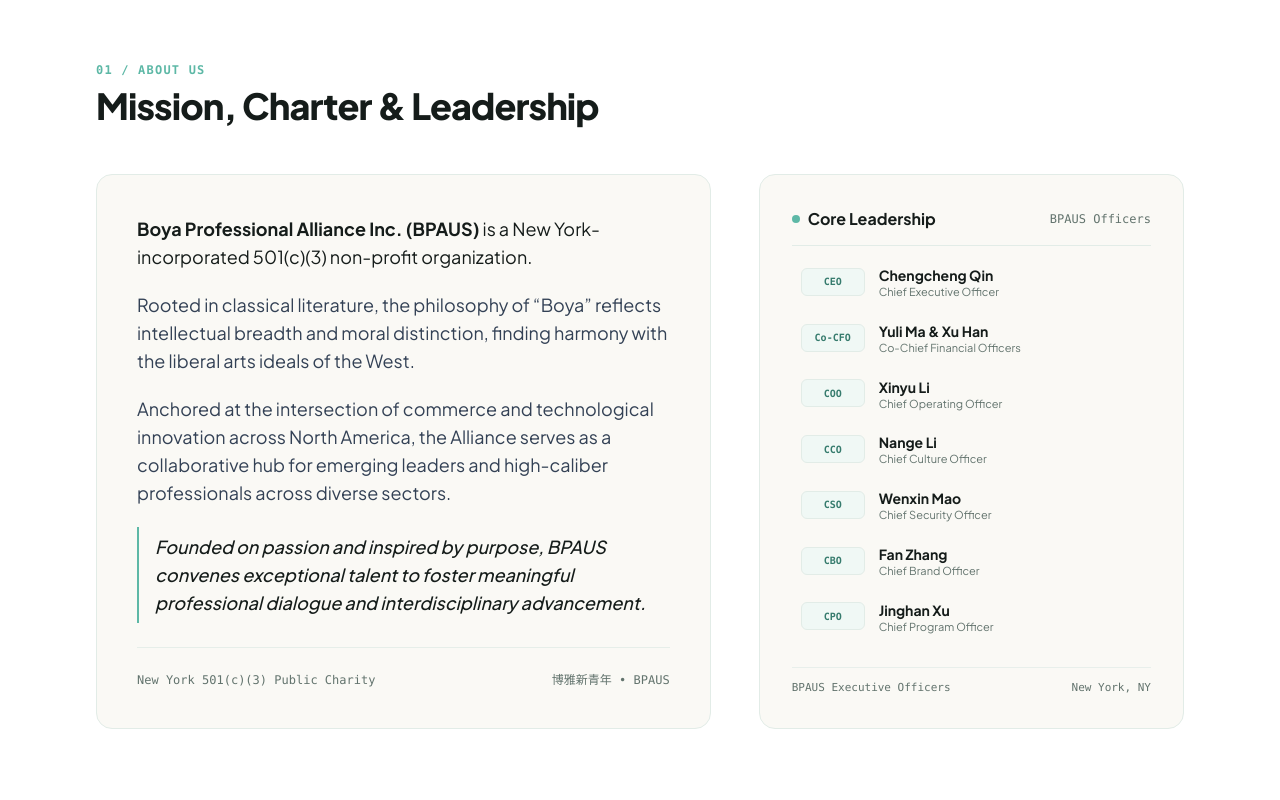
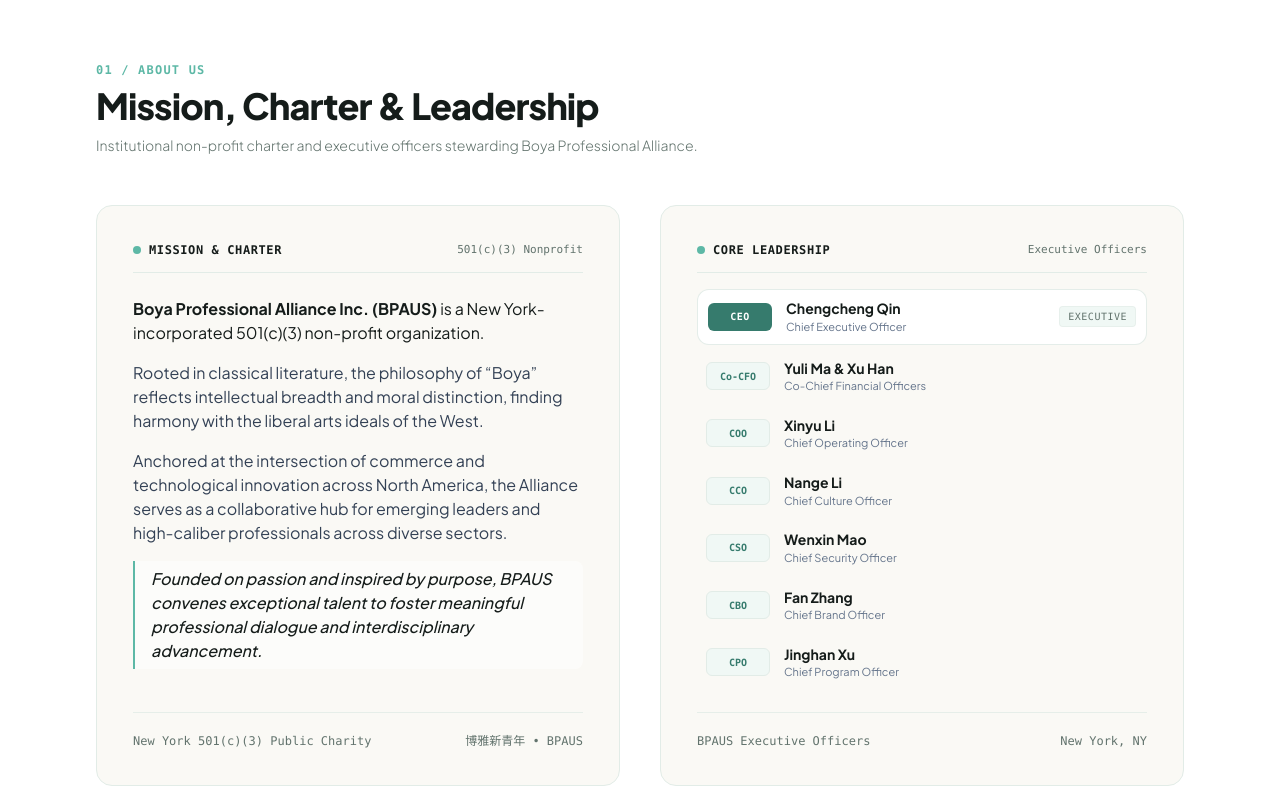
Before and after one commit to bpausinc/bpausinc.github.io, a plain HTML site: page index.html in a window 1280 px wide. Shown: the part 820-1620 px from the top of the page. Drawn offline with nearby package versions, Linux system fonts and the light colour scheme; a web font is replaced by a local one.

Commit message:
Deploy index.html for Boya Professional Alliance website

```diff
--- a/index.html
+++ b/index.html
@@ -166,19 +166,31 @@
     <!-- ========================================== -->
     <!-- 1. ABOUT US                                -->
     <!-- ========================================== -->
-    <section id="about" class="py-24 bg-white border-b border-berggruen-border">
+    <section id="about" class="py-20 lg:py-24 bg-white border-b border-berggruen-border">
       <div class="max-w-6xl mx-auto px-6 lg:px-8">
 
-        <div class="max-w-2xl mb-12">
+        <div class="max-w-3xl mb-12">
           <div class="text-xs font-mono font-bold uppercase tracking-widest text-berggruen-blue mb-2">01 / About Us</div>
           <h2 class="text-3xl sm:text-4xl font-extrabold text-berggruen-ink tracking-tight">Mission, Charter &amp; Leadership</h2>
+          <p class="text-sm text-berggruen-muted mt-2 font-light leading-relaxed">
+            Institutional non-profit charter and executive officers stewarding Boya Professional Alliance.
+          </p>
         </div>
 
-        <div class="grid grid-cols-1 lg:grid-cols-12 gap-8 lg:gap-12 items-stretch">
+        <div class="grid grid-cols-1 lg:grid-cols-2 gap-8 lg:gap-10 items-stretch">
 
-          <!-- Official Charter Card (Exact text word-for-word) -->
-          <div class="lg:col-span-7 bg-[#FAF9F5] p-8 sm:p-10 rounded-2xl border border-berggruen-border shadow-xs flex flex-col justify-between">
-            <div class="text-berggruen-ink text-base sm:text-lg leading-relaxed space-y-5 font-normal">
+          <!-- Left: Official Charter Card (Exact text word-for-word) -->
+          <div class="bg-[#FAF9F5] p-7 sm:p-9 rounded-2xl border border-berggruen-border shadow-xs flex flex-col justify-between">
+            <div>
+              <div class="flex items-center justify-between pb-3.5 mb-6 border-b border-berggruen-border">
+                <div class="flex items-center gap-2">
+                  <span class="w-2 h-2 rounded-full bg-berggruen-blue"></span>
+                  <h3 class="text-xs font-mono font-bold uppercase tracking-wider text-berggruen-ink">Mission &amp; Charter</h3>
+                </div>
+                <span class="text-[11px] font-mono text-berggruen-muted">501(c)(3) Nonprofit</span>
+              </div>
+
+              <div class="text-berggruen-ink text-[15px] sm:text-base leading-relaxed space-y-4 font-normal">
                 <p>
                   <strong class="font-bold text-berggruen-ink">Boya Professional Alliance Inc. (BPAUS)</strong> is a New York-incorporated 501(c)(3) non-profit organization.
                 </p>
@@ -188,108 +200,117 @@
                 <p class="text-slate-700">
                   Anchored at the intersection of commerce and technological innovation across North America, the Alliance serves as a collaborative hub for emerging leaders and high-caliber professionals across diverse sectors.
                 </p>
-              <p class="text-berggruen-ink italic border-l-2 border-berggruen-blue pl-4 py-1.5 font-medium">
+                <p class="text-berggruen-ink italic border-l-2 border-berggruen-blue pl-4 py-1.5 font-medium bg-white/50 rounded-r-lg">
                   Founded on passion and inspired by purpose, BPAUS convenes exceptional talent to foster meaningful professional dialogue and interdisciplinary advancement.
                 </p>
               </div>
-            <div class="pt-6 mt-6 border-t border-berggruen-border/80 flex flex-wrap items-center justify-between text-xs text-berggruen-muted font-mono">
+            </div>
+
+            <div class="pt-5 mt-6 border-t border-berggruen-border/80 flex flex-wrap items-center justify-between text-xs text-berggruen-muted font-mono">
               <span>New York 501(c)(3) Public Charity</span>
               <span>博雅新青年 &bull; BPAUS</span>
             </div>
           </div>
 
           <!-- Right: Core Leadership (Refined Executive Directory) -->
-          <div class="lg:col-span-5 bg-[#FAF9F5] p-6 sm:p-8 rounded-2xl border border-berggruen-border shadow-xs flex flex-col justify-between">
+          <div class="bg-[#FAF9F5] p-7 sm:p-9 rounded-2xl border border-berggruen-border shadow-xs flex flex-col justify-between">
             <div>
-              <div class="flex items-center justify-between pb-3.5 mb-2.5 border-b border-berggruen-border">
+              <div class="flex items-center justify-between pb-3.5 mb-4 border-b border-berggruen-border">
                 <div class="flex items-center gap-2">
                   <span class="w-2 h-2 rounded-full bg-berggruen-blue"></span>
-                  <h3 class="text-base font-bold text-berggruen-ink">Core Leadership</h3>
+                  <h3 class="text-xs font-mono font-bold uppercase tracking-wider text-berggruen-ink">Core Leadership</h3>
                 </div>
-                <span class="text-xs font-mono text-berggruen-muted font-medium">BPAUS Officers</span>
+                <span class="text-[11px] font-mono text-berggruen-muted">Executive Officers</span>
               </div>
 
-              <div class="space-y-1">
-                <!-- CEO -->
-                <div class="flex items-center gap-3.5 p-2 rounded-xl hover:bg-white transition-all group border border-transparent hover:border-berggruen-border/80">
-                  <div class="w-16 h-7 rounded-md bg-berggruen-softmint border border-berggruen-border flex items-center justify-center text-[10px] font-mono font-bold text-berggruen-darkblue shrink-0 group-hover:bg-berggruen-blue group-hover:text-white group-hover:border-berggruen-blue transition-colors">
+              <!-- Executive Roster List -->
+              <div class="space-y-1.5">
+
+                <!-- CEO (Featured Anchor) -->
+                <div class="flex items-center gap-3.5 p-2.5 rounded-xl bg-white border border-berggruen-border/90 shadow-2xs group hover:border-berggruen-blue/60 transition-all">
+                  <div class="w-16 h-7 rounded-md bg-berggruen-darkblue text-white flex items-center justify-center text-[10px] font-mono font-bold tracking-wider shrink-0 shadow-2xs group-hover:bg-berggruen-blue transition-colors">
                     CEO
                   </div>
-                  <div class="min-w-0">
-                    <div class="text-sm font-bold text-berggruen-ink group-hover:text-berggruen-blue transition-colors">Chengcheng Qin</div>
-                    <div class="text-[11px] text-berggruen-muted font-normal leading-tight">Chief Executive Officer</div>
+                  <div class="min-w-0 flex-1">
+                    <div class="text-[14px] font-bold text-berggruen-ink group-hover:text-berggruen-darkblue transition-colors leading-tight">Chengcheng Qin</div>
+                    <div class="text-[11px] text-slate-500 font-normal leading-tight mt-0.5">Chief Executive Officer</div>
                   </div>
+                  <span class="hidden sm:inline-block text-[10px] font-mono text-berggruen-muted uppercase tracking-wider bg-berggruen-softmint px-2 py-0.5 rounded border border-berggruen-border/60">
+                    Executive
+                  </span>
                 </div>
 
                 <!-- Co-CFO -->
-                <div class="flex items-center gap-3.5 p-2 rounded-xl hover:bg-white transition-all group border border-transparent hover:border-berggruen-border/80">
+                <div class="flex items-center gap-3.5 p-2 rounded-xl hover:bg-white border border-transparent hover:border-berggruen-border/80 hover:shadow-2xs transition-all group">
                   <div class="w-16 h-7 rounded-md bg-berggruen-softmint border border-berggruen-border flex items-center justify-center text-[10px] font-mono font-bold text-berggruen-darkblue shrink-0 group-hover:bg-berggruen-blue group-hover:text-white group-hover:border-berggruen-blue transition-colors">
                     Co-CFO
                   </div>
-                  <div class="min-w-0">
-                    <div class="text-sm font-bold text-berggruen-ink group-hover:text-berggruen-blue transition-colors">Yuli Ma &amp; Xu Han</div>
-                    <div class="text-[11px] text-berggruen-muted font-normal leading-tight">Co-Chief Financial Officers</div>
+                  <div class="min-w-0 flex-1">
+                    <div class="text-[14px] font-bold text-berggruen-ink group-hover:text-berggruen-blue transition-colors leading-tight">Yuli Ma &amp; Xu Han</div>
+                    <div class="text-[11px] text-slate-500 font-normal leading-tight mt-0.5">Co-Chief Financial Officers</div>
                   </div>
                 </div>
 
                 <!-- COO -->
-                <div class="flex items-center gap-3.5 p-2 rounded-xl hover:bg-white transition-all group border border-transparent hover:border-berggruen-border/80">
+                <div class="flex items-center gap-3.5 p-2 rounded-xl hover:bg-white border border-transparent hover:border-berggruen-border/80 hover:shadow-2xs transition-all group">
                   <div class="w-16 h-7 rounded-md bg-berggruen-softmint border border-berggruen-border flex items-center justify-center text-[10px] font-mono font-bold text-berggruen-darkblue shrink-0 group-hover:bg-berggruen-blue group-hover:text-white group-hover:border-berggruen-blue transition-colors">
                     COO
                   </div>
-                  <div class="min-w-0">
-                    <div class="text-sm font-bold text-berggruen-ink group-hover:text-berggruen-blue transition-colors">Xinyu Li</div>
-                    <div class="text-[11px] text-berggruen-muted font-normal leading-tight">Chief Operating Officer</div>
+                  <div class="min-w-0 flex-1">
+                    <div class="text-[14px] font-bold text-berggruen-ink group-hover:text-berggruen-blue transition-colors leading-tight">Xinyu Li</div>
+                    <div class="text-[11px] text-slate-500 font-normal leading-tight mt-0.5">Chief Operating Officer</div>
                   </div>
                 </div>
 
                 <!-- CCO -->
-                <div class="flex items-center gap-3.5 p-2 rounded-xl hover:bg-white transition-all group border border-transparent hover:border-berggruen-border/80">
+                <div class="flex items-center gap-3.5 p-2 rounded-xl hover:bg-white border border-transparent hover:border-berggruen-border/80 hover:shadow-2xs transition-all group">
                   <div class="w-16 h-7 rounded-md bg-berggruen-softmint border border-berggruen-border flex items-center justify-center text-[10px] font-mono font-bold text-berggruen-darkblue shrink-0 group-hover:bg-berggruen-blue group-hover:text-white group-hover:border-berggruen-blue transition-colors">
                     CCO
                   </div>
-                  <div class="min-w-0">
-                    <div class="text-sm font-bold text-berggruen-ink group-hover:text-berggruen-blue transition-colors">Nange Li</div>
-                    <div class="text-[11px] text-berggruen-muted font-normal leading-tight">Chief Culture Officer</div>
+                  <div class="min-w-0 flex-1">
+                    <div class="text-[14px] font-bold text-berggruen-ink group-hover:text-berggruen-blue transition-colors leading-tight">Nange Li</div>
+                    <div class="text-[11px] text-slate-500 font-normal leading-tight mt-0.5">Chief Culture Officer</div>
                   </div>
                 </div>
 
                 <!-- CSO -->
-                <div class="flex items-center gap-3.5 p-2 rounded-xl hover:bg-white transition-all group border border-transparent hover:border-berggruen-border/80">
+                <div class="flex items-center gap-3.5 p-2 rounded-xl hover:bg-white border border-transparent hover:border-berggruen-border/80 hover:shadow-2xs transition-all group">
                   <div class="w-16 h-7 rounded-md bg-berggruen-softmint border border-berggruen-border flex items-center justify-center text-[10px] font-mono font-bold text-berggruen-darkblue shrink-0 group-hover:bg-berggruen-blue group-hover:text-white group-hover:border-berggruen-blue transition-colors">
                     CSO
                   </div>
-                  <div class="min-w-0">
-                    <div class="text-sm font-bold text-berggruen-ink group-hover:text-berggruen-blue transition-colors">Wenxin Mao</div>
-                    <div class="text-[11px] text-berggruen-muted font-normal leading-tight">Chief Security Officer</div>
+                  <div class="min-w-0 flex-1">
+                    <div class="text-[14px] font-bold text-berggruen-ink group-hover:text-berggruen-blue transition-colors leading-tight">Wenxin Mao</div>
+                    <div class="text-[11px] text-slate-500 font-normal leading-tight mt-0.5">Chief Security Officer</div>
                   </div>
                 </div>
 
                 <!-- CBO -->
-                <div class="flex items-center gap-3.5 p-2 rounded-xl hover:bg-white transition-all group border border-transparent hover:border-berggruen-border/80">
+                <div class="flex items-center gap-3.5 p-2 rounded-xl hover:bg-white border border-transparent hover:border-berggruen-border/80 hover:shadow-2xs transition-all group">
                   <div class="w-16 h-7 rounded-md bg-berggruen-softmint border border-berggruen-border flex items-center justify-center text-[10px] font-mono font-bold text-berggruen-darkblue shrink-0 group-hover:bg-berggruen-blue group-hover:text-white group-hover:border-berggruen-blue transition-colors">
                     CBO
                   </div>
-                  <div class="min-w-0">
-                    <div class="text-sm font-bold text-berggruen-ink group-hover:text-berggruen-blue transition-colors">Fan Zhang</div>
-                    <div class="text-[11px] text-berggruen-muted font-normal leading-tight">Chief Brand Officer</div>
+                  <div class="min-w-0 flex-1">
+                    <div class="text-[14px] font-bold text-berggruen-ink group-hover:text-berggruen-blue transition-colors leading-tight">Fan Zhang</div>
+                    <div class="text-[11px] text-slate-500 font-normal leading-tight mt-0.5">Chief Brand Officer</div>
                   </div>
                 </div>
 
                 <!-- CPO -->
-                <div class="flex items-center gap-3.5 p-2 rounded-xl hover:bg-white transition-all group border border-transparent hover:border-berggruen-border/80">
+                <div class="flex items-center gap-3.5 p-2 rounded-xl hover:bg-white border border-transparent hover:border-berggruen-border/80 hover:shadow-2xs transition-all group">
                   <div class="w-16 h-7 rounded-md bg-berggruen-softmint border border-berggruen-border flex items-center justify-center text-[10px] font-mono font-bold text-berggruen-darkblue shrink-0 group-hover:bg-berggruen-blue group-hover:text-white group-hover:border-berggruen-blue transition-colors">
                     CPO
                   </div>
-                  <div class="min-w-0">
-                    <div class="text-sm font-bold text-berggruen-ink group-hover:text-berggruen-blue transition-colors">Jinghan Xu</div>
-                    <div class="text-[11px] text-berggruen-muted font-normal leading-tight">Chief Program Officer</div>
-                  </div>
-                </div>
+                  <div class="min-w-0 flex-1">
+                    <div class="text-[14px] font-bold text-berggruen-ink group-hover:text-berggruen-blue transition-colors leading-tight">Jinghan Xu</div>
+                    <div class="text-[11px] text-slate-500 font-normal leading-tight mt-0.5">Chief Program Officer</div>
                   </div>
                 </div>
 
-            <div class="pt-3 mt-3 border-t border-berggruen-border/70 flex items-center justify-between text-[11px] text-berggruen-muted font-mono">
+              </div>
+            </div>
+
+            <!-- Footer matching Left Card -->
+            <div class="pt-5 mt-6 border-t border-berggruen-border/80 flex items-center justify-between text-xs text-berggruen-muted font-mono">
               <span>BPAUS Executive Officers</span>
               <span>New York, NY</span>
             </div>
```
Lines whose indentation alone changed are shown as unchanged.
